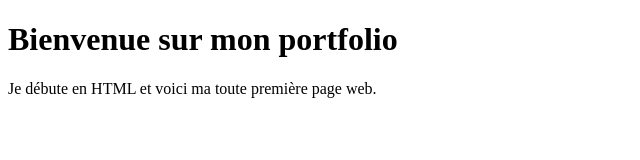
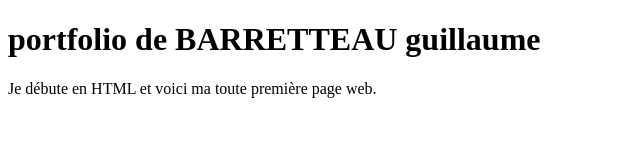
Before and after one commit to MEDI-Zglitch/portefolio, a plain HTML site: page index.html in a window 1280 px wide. Shown: the whole page, without its empty margins (0-640 px from the left). Drawn offline with Linux system fonts and the light colour scheme.

Commit message:
Update index.html

```diff
--- a/index.html
+++ b/index.html
@@ -3,10 +3,10 @@
 <head>
     <meta charset="UTF-8">
     <meta name="viewport" content="width=device-width, initial-scale=1.0">
-    <title>Mon Portfolio</title>
+    <title>BARRETTEAU.guilaume</title>
 </head>
 <body>
-    <h1>Bienvenue sur mon portfolio</h1>
+    <h1>portfolio de BARRETTEAU guillaume</h1>
     <p>Je débute en HTML et voici ma toute première page web.</p>
 </body>
 </html>
```
